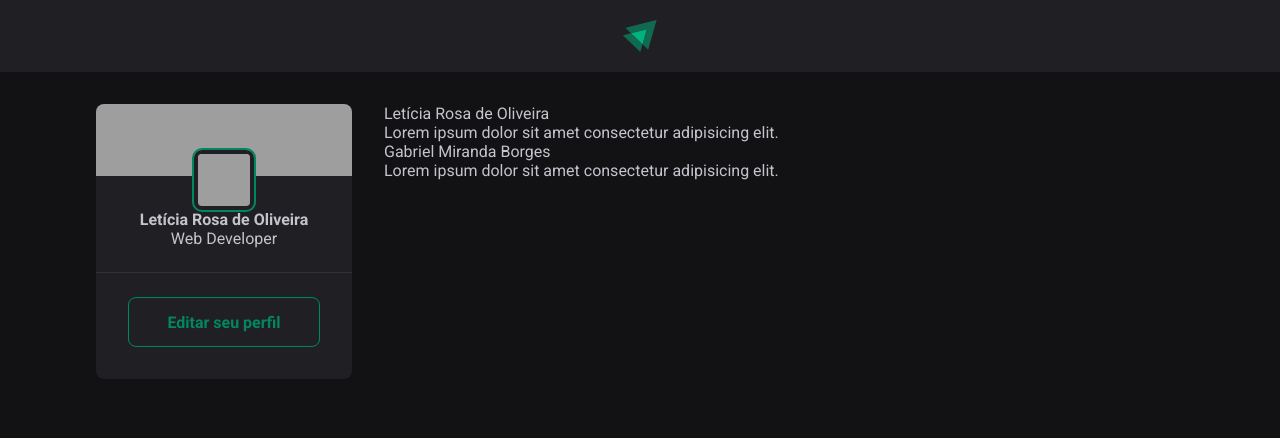
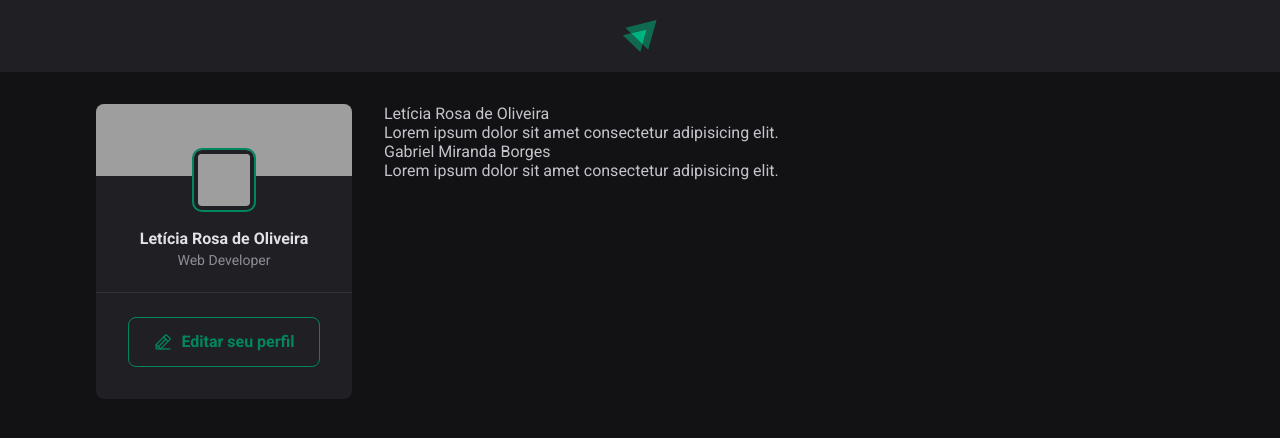
Before and after one commit to LeticiaRosa/01-fundamentos-react, a React (Vite) app: page / in a window 1280 px wide. Shown: the top 438 px of the page. Built offline with nearby package versions, Linux system fonts and the light colour scheme; grey boxes are pictures that could not be loaded.

Commit message:
Finishing the Sidebar

```diff
--- a/package.json
+++ b/package.json
@@ -10,6 +10,7 @@
     "preview": "vite preview"
   },
   "dependencies": {
+    "phosphor-react": "^1.4.1",
     "react": "^18.2.0",
     "react-dom": "^18.2.0"
   },
--- a/src/components/Sidebar.jsx
+++ b/src/components/Sidebar.jsx
@@ -1,4 +1,5 @@
 import styles from "./Sidebar.module.css";
+import { PencilLine } from "phosphor-react";
 
 export function Sidebar() {
   return (
@@ -17,7 +18,10 @@ export function Sidebar() {
         <span>Web Developer</span>
       </div>
       <footer>
-        <a href="#">Editar seu perfil</a>
+        <a href="#">
+          <PencilLine size={20} />
+          Editar seu perfil
+        </a>
       </footer>
     </aside>
   );
--- a/src/components/Sidebar.module.css
+++ b/src/components/Sidebar.module.css
@@ -15,6 +15,17 @@
   flex-direction: column;
   align-items: center;
   margin-top: calc(0px - 1.5rem - 6px);
+}
+
+.profile strong {
+  margin-top: 1rem;
+  color: var(--gray-100);
+  line-height: 1.6;
+}
+
+.profile span {
+  font-size: 0.875rem;
+  color: var(--gray-400);
 }
 
 .avatar {
@@ -45,4 +56,12 @@
   display: flex;
   align-items: center;
   justify-content: center;
+
+  gap: 0.5rem;
+  transition: color 0.2s, background-color 0.2s;
 }
+
+.sidebar footer a:hover {
+  background: var(--green-500);
+  color: var(--white);
+}
```
Also changed, not shown: 1 other file (tests, documents, lock files or other folders).
